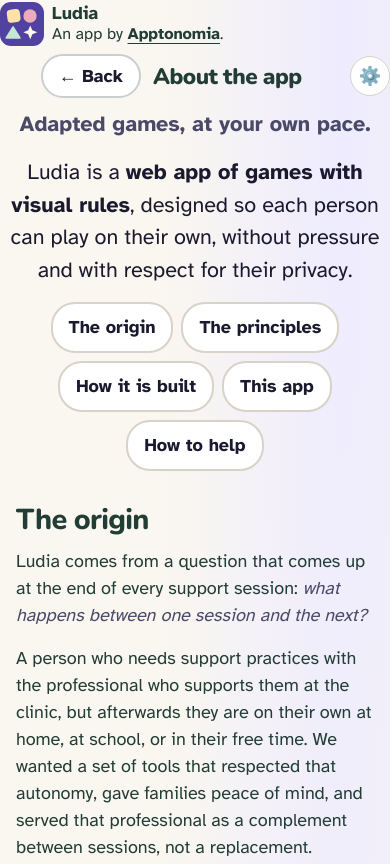
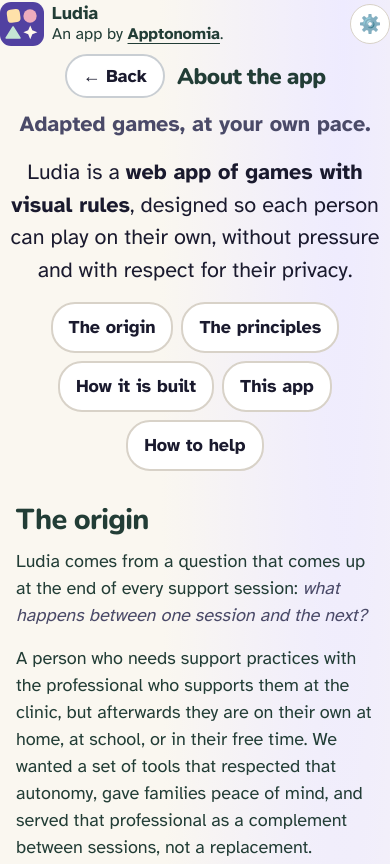
Before and after one commit to miralante/enroca, a website: page about/index.html in a window 390 px wide. Shown: the top 864 px of the page. Drawn offline with Linux system fonts and the light colour scheme.

Commit message:
Shared chrome: activity title takes its own row on phones
The stars counter and the settings gear keep the first row next to the brand. The activity block (back link and title) gets the room left over and wraps inside it; on phones it takes a full row below, so the title no longer squeezes into a sliver of width.

Co-Authored-By: Claude Haiku 5.5 <noreply@anthropic.com>

```diff
--- a/assets/css/styles.css
+++ b/assets/css/styles.css
@@ -208,10 +208,12 @@ header.site-header.suite-header { grid-template-columns: auto minmax(0, 1fr) aut
   font-weight: 700;
 }
 
-/* The subpage's activity block: centred between the brand and the controls. */
+/* The subpage's activity block: centred between the brand and the controls. It takes
+   the room left over (flex-basis 0), so the stars and the gear keep the first row;
+   a long title wraps inside its own space instead of pushing the controls down. */
 .suite-chrome-activity {
   display: flex;
-  flex: 1 1 auto;
+  flex: 1 1 0;
   flex-wrap: wrap;
   align-items: center;
   justify-content: center;
@@ -291,7 +293,10 @@ header.site-header.suite-header { grid-template-columns: auto minmax(0, 1fr) aut
   .suite-chrome-header { padding-block: 2px; }
   .suite-chrome-name { font-size: 1rem; }
   .suite-chrome-activity h1 { font-size: 1.25rem; }
-  .suite-chrome-controls { margin-inline-start: auto; }
+  /* Phones: brand and controls share the first row; the activity block (back link,
+     title) takes a full row under them, so the title never gets a sliver of width. */
+  .suite-chrome-controls { margin-inline-start: auto; order: 1; }
+  .suite-chrome-activity { flex: 1 0 100%; order: 2; }
 }
 
 /* The body: the page's content region, between the header and the footer.
--- a/sw.js
+++ b/sw.js
@@ -2,7 +2,7 @@
    registration scope. The server copy wins while online; the cache answers
    only when the network is unreachable. */
 'use strict';
-var VERSION = 'ludia-v51';
+var VERSION = 'ludia-v52';
 var FILES = [
   "./",
   "./app.js",
```
